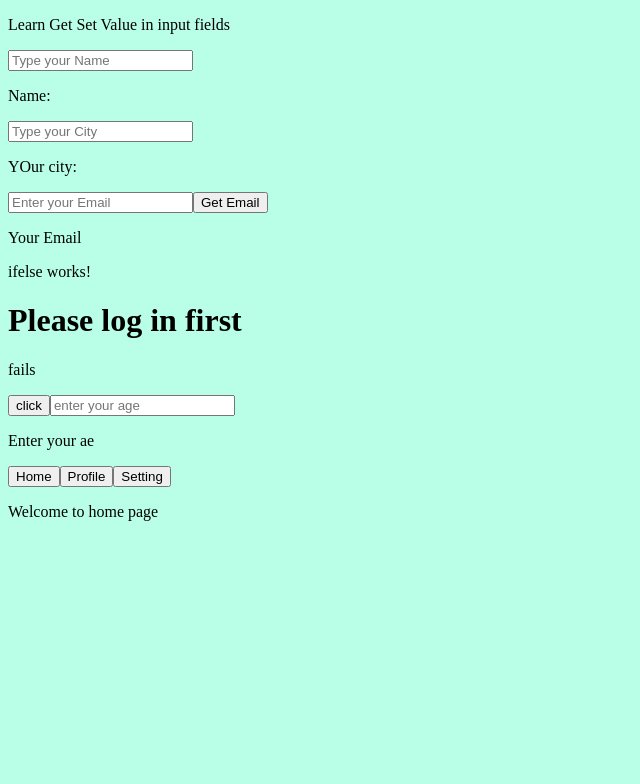
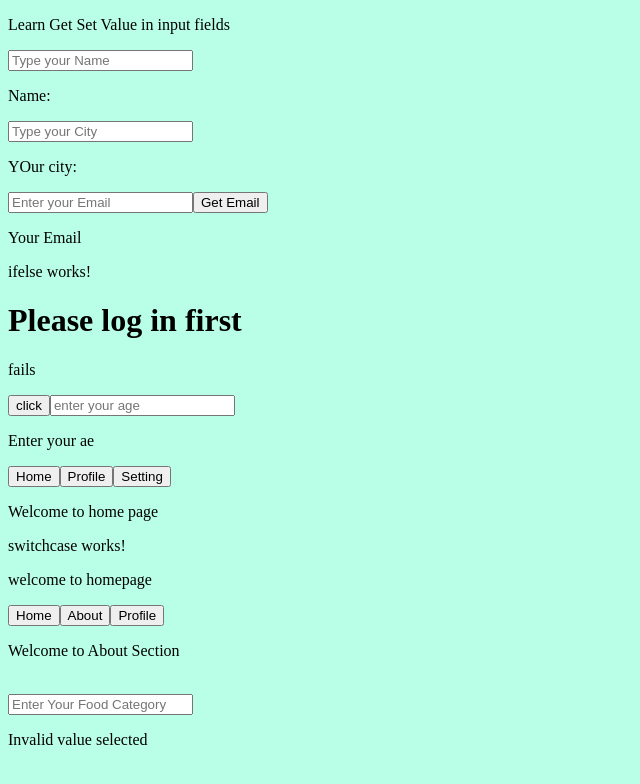
Before and after one commit to bisma0786/Learning_Angular, an Angular app: page / in a window 1280 px wide. Shown: the top 784 px of the page, without its empty margins (0-640 px from the left). Built offline with nearby package versions, Linux system fonts and the light colour scheme.

Commit message:
More concepts about switch case

```diff
--- a/src/app/app.html
+++ b/src/app/app.html
@@ -1,5 +1,5 @@
 <app-getset></app-getset>
-
 <!-- <app-counter></app-counter> -->
 <app-ifelse></app-ifelse>
 <router-outlet></router-outlet>
+<app-switchcase></app-switchcase>
--- a/src/app/app.ts
+++ b/src/app/app.ts
@@ -3,13 +3,14 @@ import { RouterOutlet } from '@angular/router';
 import { Counter } from './counter/counter';
 import { Getset } from './getset/getset';
 import { Ifelse } from './ifelse/ifelse';
+import { Switchcase } from './switchcase/switchcase';
 
 
 
 
 @Component({
   selector: 'app-root',
-  imports: [RouterOutlet, Counter, Getset, Ifelse ],
+  imports: [RouterOutlet, Counter, Getset, Ifelse, Switchcase ],
   templateUrl: './app.html',
   styleUrl: './app.css'
 })
--- /dev/null
+++ b/src/app/switchcase/switchcase.html
@@ -0,0 +1,53 @@
+<p>switchcase works!</p>
+@switch (value) {
+    @case ('home'){
+        <p>welcome to homepage</p>
+    }
+    @case ('about') {
+        <p>welcome to aboutpage</p>
+    }
+    @case ('profile'){
+        <p>welcome to profilepage</p>
+    }
+    @default{
+        <p>invalid</p>
+    }
+}
+
+<button (click)="tab='home'">Home</button>
+<button (click)="tab='about'">About</button>
+<button (click)="tab='profile'">Profile</button>
+
+@switch (tab) {
+    @case ('home'){
+        <p>Welcome to Home</p>
+    }
+    @case ('about'){
+        <p>Welcome to About Section</p>
+    }
+    @case ('profile'){
+        <p>Welcome to profile</p>
+    }
+    @default{
+        <p>Invalid Action</p>
+    }
+}
+
+<br>
+
+<input (input)="updateCat($event.target.value)" placeholder="Enter Your Food Category">
+
+@switch(category){
+    @case('fruit'){
+        <p>fruit selected</p>
+    }
+    @case('veg'){
+        <p>veg selected</p>
+    }
+    @case('non-veg'){
+        <p>non veg slected</p>
+    }
+    @default{
+        <p>Invalid value selected</p>
+    }
+}
--- /dev/null
+++ b/src/app/switchcase/switchcase.ts
@@ -0,0 +1,17 @@
+import { Component } from '@angular/core';
+
+@Component({
+  selector: 'app-switchcase',
+  imports: [],
+  templateUrl: './switchcase.html',
+  styleUrl: './switchcase.css',
+})
+export class Switchcase {
+  value: string = 'home';
+  tab = 'about';
+
+  category = '';
+  updateCat(val:string){
+    this.category=val.toLocaleLowerCase();
+  }
+}
```
Also changed, not shown: src/app/switchcase/switchcase.css (added), 1 other file (tests, documents, lock files or other folders).
